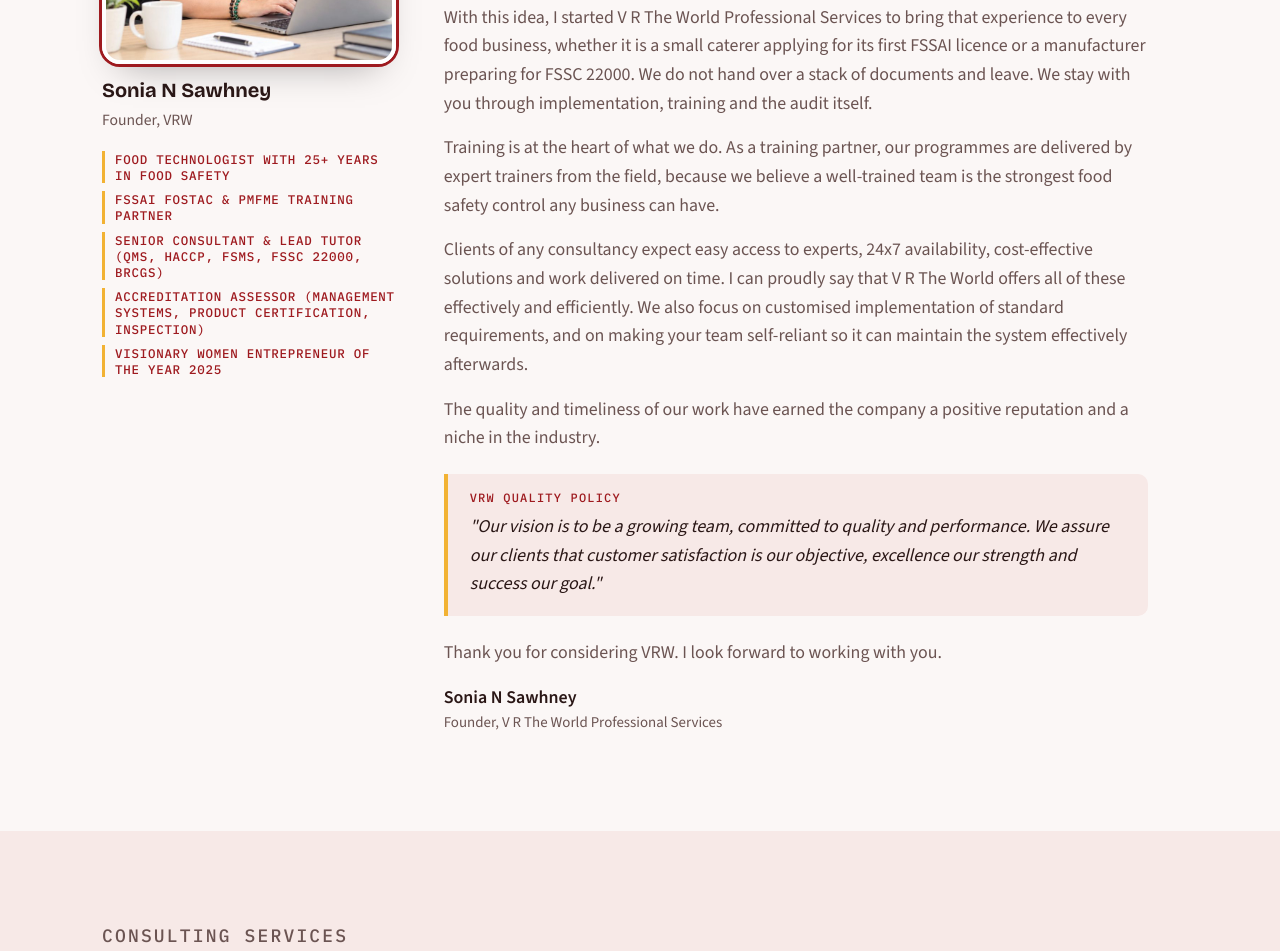
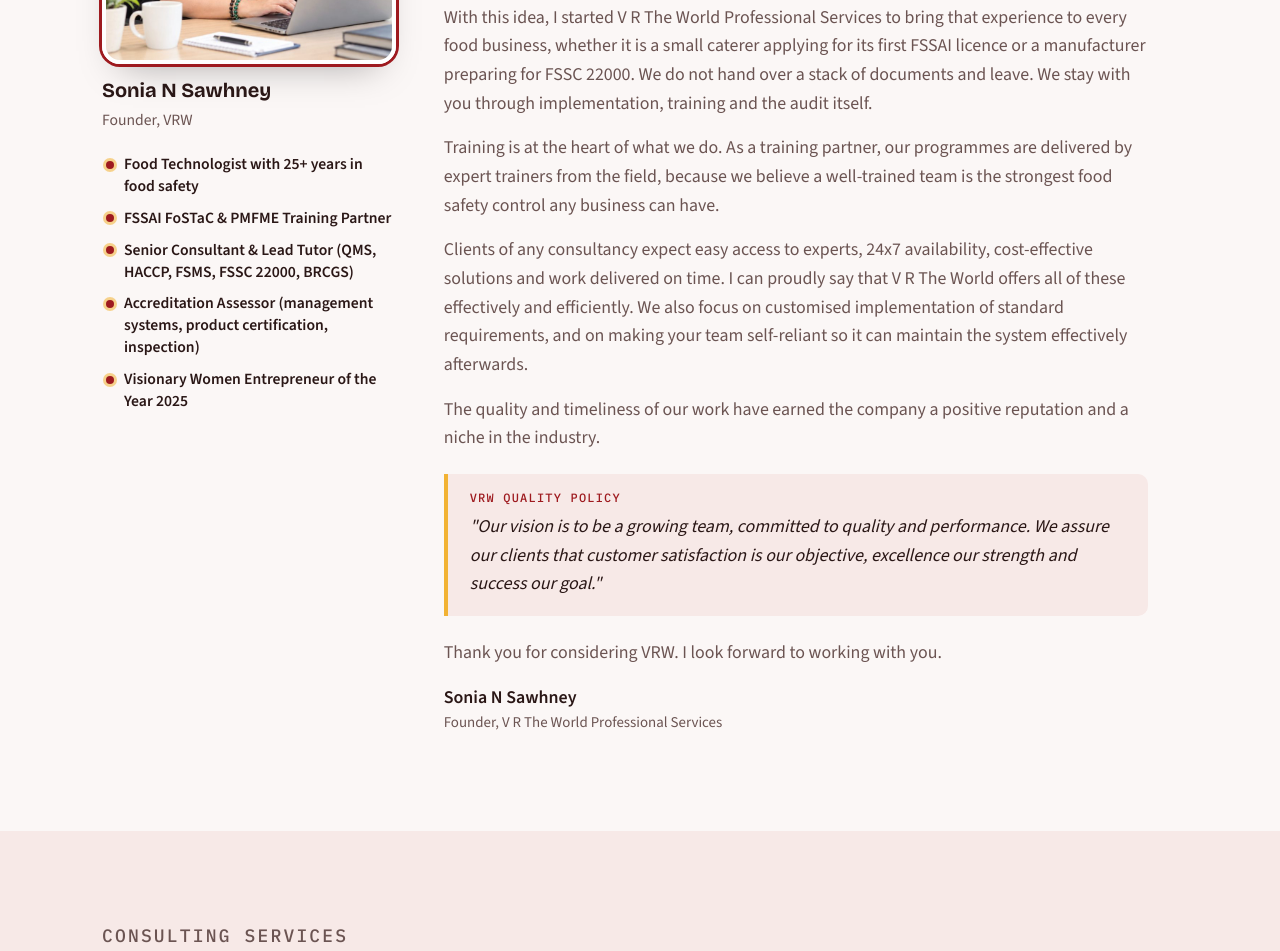
Before and after one commit to Quantus123/vrw-website, a plain HTML site: page index.html in a window 1280 px wide. Shown: the part 3129-4080 px from the top of the page. Drawn offline with nearby package versions, Linux system fonts and the light colour scheme.

Commit message:
Founder credentials in the site's body font, sentence case
Co-Authored-By: Claude Opus 5.5 <noreply@anthropic.com>
Claude-Session: https://claude.ai/code/session_015U3eY6ejRkTmWmtfWmAU1K

```diff
--- a/index.html
+++ b/index.html
@@ -309,8 +309,9 @@ p { margin: 0; }
 .monogram { width: 96px; height: 96px; border-radius: 50%; background: var(--brand); color: var(--brand-ink); display: grid; place-items: center; font: 800 2rem/1 var(--f-display); letter-spacing: 0.02em; }
 .desk-who b { font: 700 1.25rem/1.2 var(--f-display); }
 .desk-who span { color: var(--muted); font-size: 0.98rem; }
-.creds { list-style: none; margin: 4px 0 0; padding: 0; display: grid; gap: 8px; }
-.creds li { font: 500 0.78rem/1.3 var(--f-mono); letter-spacing: 0.06em; text-transform: uppercase; color: var(--brand); border-left: 3px solid var(--accent); padding-left: 10px; }
+.creds { list-style: none; margin: 6px 0 0; padding: 0; display: grid; gap: 10px; width: 100%; max-width: 340px; }
+.creds li { position: relative; font: 600 0.98rem/1.4 var(--f-body, "Source Sans 3", system-ui, sans-serif); color: var(--fg); padding-left: 22px; }
+.creds li::before { content: ""; position: absolute; left: 4px; top: 0.5em; width: 8px; height: 8px; border-radius: 50%; background: var(--brand); box-shadow: 0 0 0 3px color-mix(in srgb, var(--accent) 55%, transparent); }
 :root[data-theme="dark"] .creds li { color: var(--fg); }
 @media (prefers-color-scheme: dark) { :root:not([data-theme="light"]) .creds li { color: var(--fg); } }
 .letter { display: grid; gap: 16px; font-size: 1.12rem; max-width: 44rem; }
```
